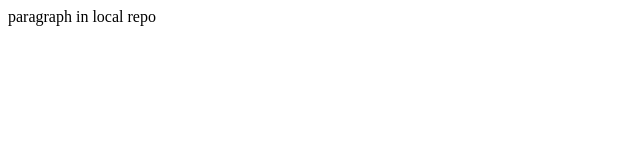
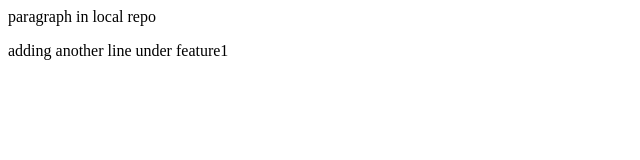
Before and after one commit to shraddhasaha27-svg/local-repo, a plain HTML site: page index.html in a window 1280 px wide. Shown: the whole page, without its empty margins (0-640 px from the left). Drawn offline with Linux system fonts and the light colour scheme.

Commit message:
added something under feature 1

```diff
--- a/index.html
+++ b/index.html
@@ -1 +1,3 @@
 <p>paragraph in local repo</p>
+
+<p>adding another line under feature1</p>
```
